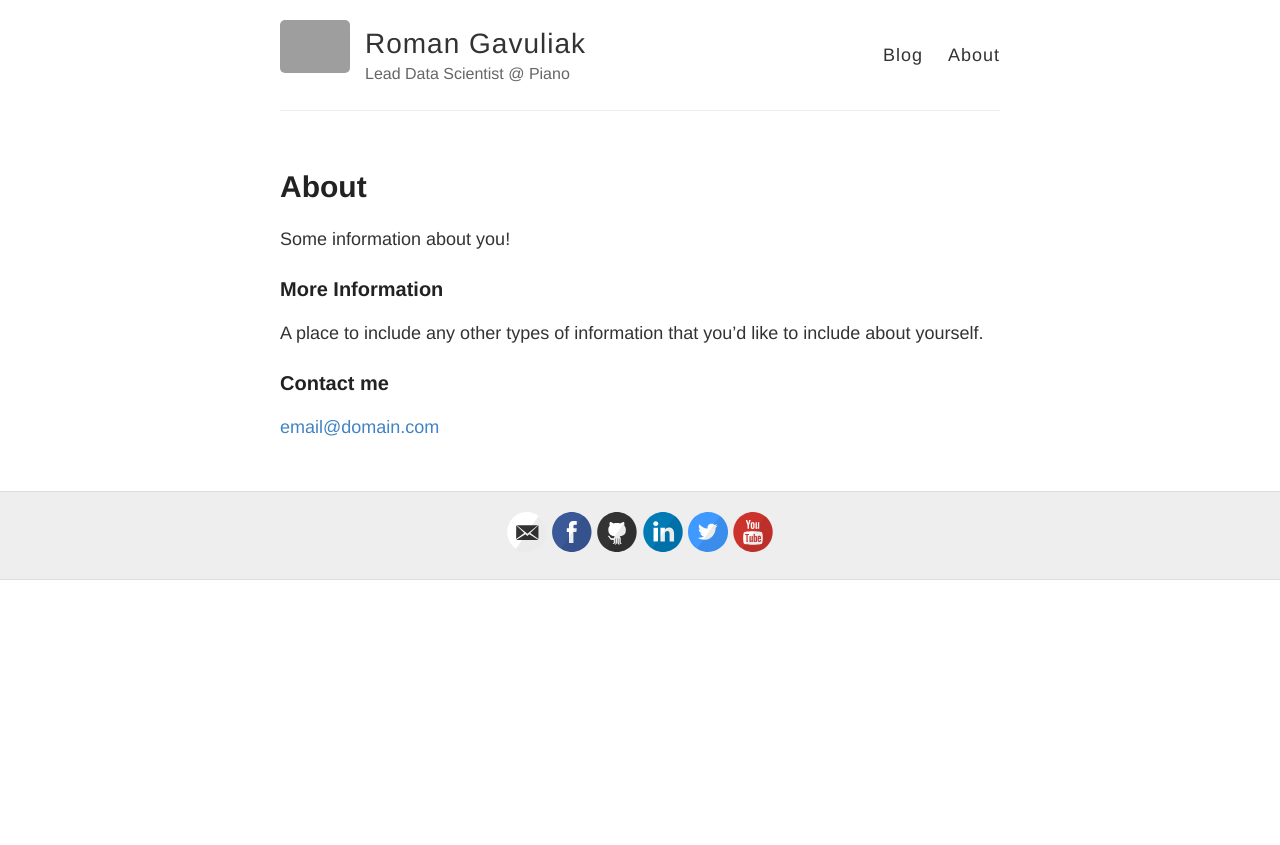
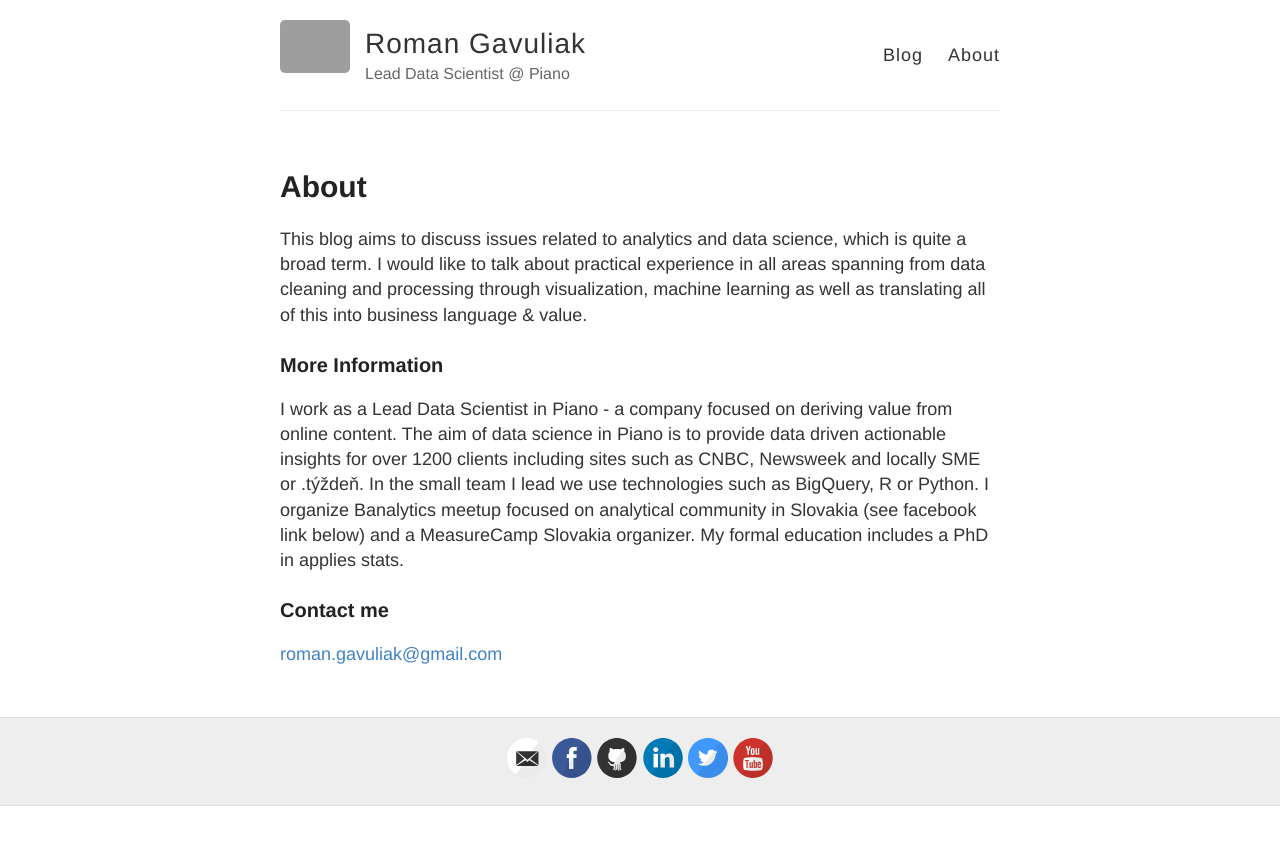
Before and after one commit to banalytics/banalytics.github.io, a Jekyll site: the page built from about.md, in a window 1280 px wide. Shown: the top 845 px of the page. Built offline with Jekyll 4.4.1, drawn with Linux system fonts in a browser that asks for light colours; grey boxes are pictures that could not be loaded.

Commit message:
further changes to the about page

```diff
--- a/_config.yml
+++ b/_config.yml
@@ -25,6 +25,7 @@ footer-links:
   twitter: rgavuliak
   stackoverflow: # your stackoverflow profile, e.g. "users/50476/bart-kiers"
   youtube: https://www.youtube.com/channel/UCwRimp8mhTplvq23aS95RjA
+  work blog: http://piano.io/blog/category/analytics/
 
 
 
--- a/about.md
+++ b/about.md
@@ -4,12 +4,18 @@ title: About
 permalink: /about/
 ---
 
-Some information about you!
+This blog aims to discuss issues related to analytics and data science, which is quite a broad term. I would like to talk about
+practical experience in all areas spanning from data cleaning and processing through visualization, machine learning as well as
+translating all of this into business language & value.
 
 ### More Information
 
-A place to include any other types of information that you'd like to include about yourself.
+I work as a Lead Data Scientist in Piano - a company focused on deriving value from online content. The aim of data
+science in Piano is to provide data driven actionable insights for over 1200 clients including sites such as CNBC,
+Newsweek and locally SME or .týždeň. In the small team I lead we use technologies such as BigQuery, R or Python.
+I organize Banalytics meetup focused on analytical community in Slovakia (see facebook link below) and a MeasureCamp
+Slovakia organizer. My formal education includes a PhD in applies stats.
 
 ### Contact me
 
-[email@domain.com](mailto:email@domain.com)
+[roman.gavuliak@gmail.com](roman.gavuliak@gmail.com)
```
